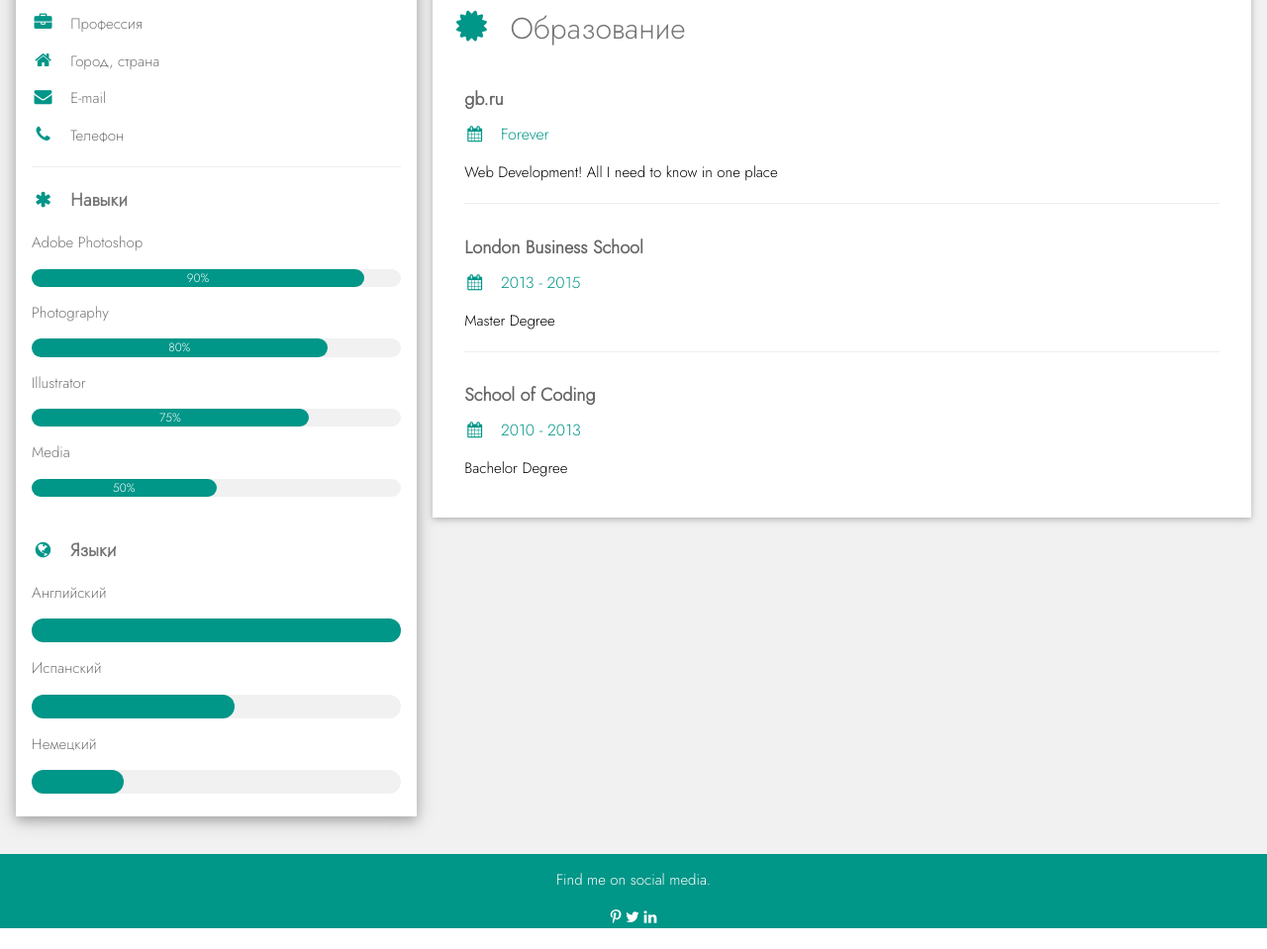
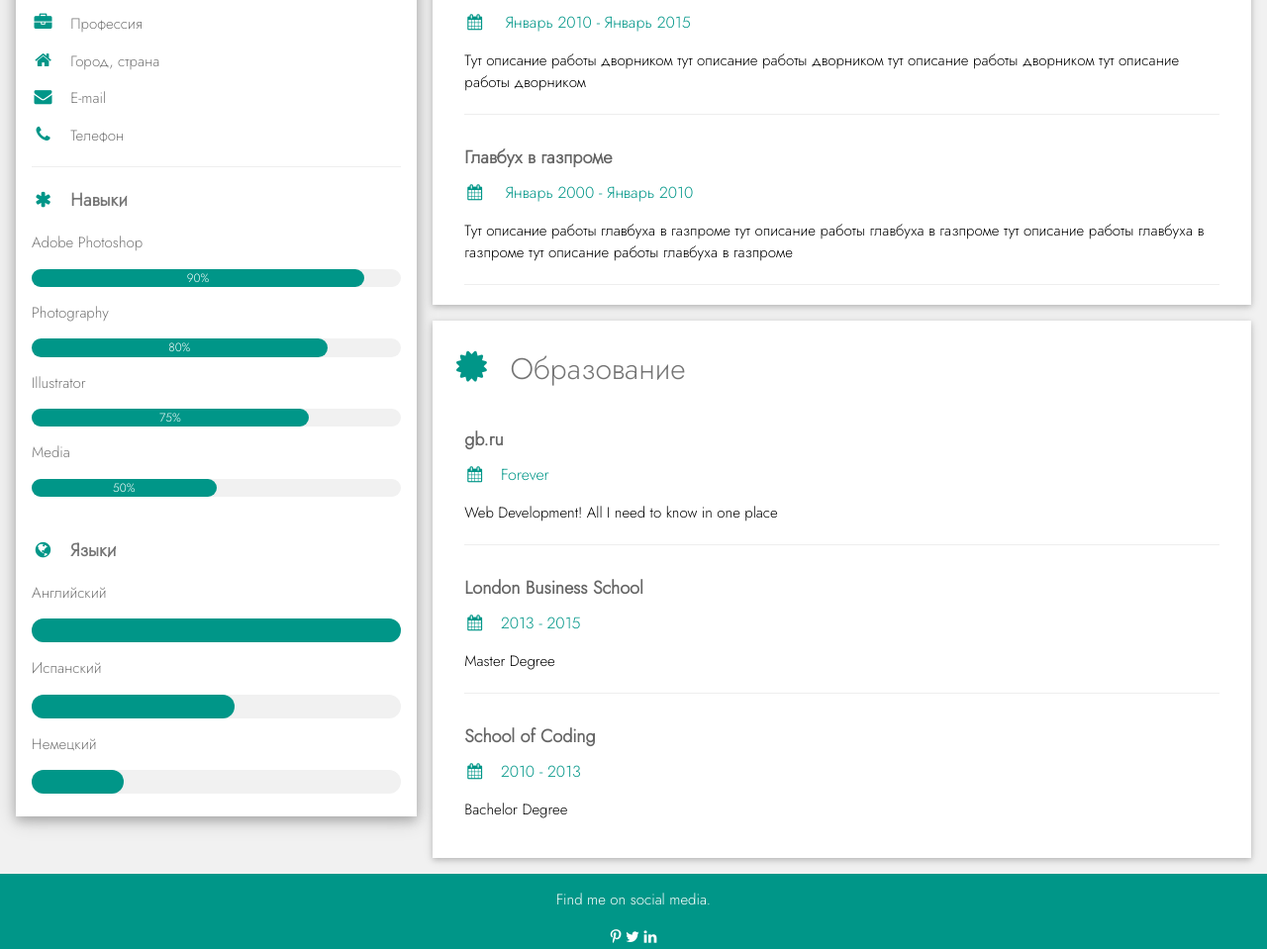
Before and after one commit to dungogggggggggggggg/seminar4, a PHP site: page / in a window 1280 px wide. Shown: the part 322-1281 px from the top of the page at 99% size. Before the commit the page ends 1260 px from the top, so only its background shows below. Run offline with PHP 8.4, Linux system fonts and the light colour scheme.

Commit message:
Выполненное дз

```diff
--- a/index.php
+++ b/index.php
@@ -1,3 +1,29 @@
+<?php
+$works = [
+  [
+    "name" => "Разработчик",
+    "dateStart" => "Январь 2015",
+    "dateEnd" => "Текущее время",
+    "description" => "Тут описание работы разработчиком тут описание работы разработчиком
+    тут описание работы разработчиком тут описание работы разработчиком",
+  ],
+  [
+    "name" => "Дворник",
+    "dateStart" => "Январь 2010",
+    "dateEnd" => "Январь 2015",
+    "description" => "Тут описание работы дворником тут описание работы дворником
+    тут описание работы дворником тут описание работы дворником",
+  ],
+  [
+    "name" => "Главбух в газпроме",
+    "dateStart" => "Январь 2000",
+    "dateEnd" => "Январь 2010",
+    "description" => "Тут описание работы главбуха в газпроме тут описание работы главбуха в газпроме
+    тут описание работы главбуха в газпроме тут описание работы главбуха в газпроме",
+  ],
+];
+?>
+
 <!DOCTYPE html>
 <html>
   <head>
@@ -84,13 +110,24 @@
 
       <div class="w3-container w3-card w3-white w3-margin-bottom">
         <h2 class="w3-text-grey w3-padding-16"><i class="fa fa-suitcase fa-fw w3-margin-right w3-xxlarge w3-text-teal"></i>Опыт работы</h2>
+        <?php for ($i = 0; $i < count($works); $i++): ?>
         <div class="w3-container">
-          <h5 class="w3-opacity"><b>Front End Developer </b></h5>
-          <h6 class="w3-text-teal"><i class="fa fa-calendar fa-fw w3-margin-right"></i>Jan 2015 - <span class="w3-tag w3-teal w3-round">Current</span></h6>
-          <p>Lorem ipsum dolor sit amet. Praesentium magnam consectetur vel in deserunt aspernatur est reprehenderit sunt hic. Nulla tempora soluta ea et odio, unde doloremque repellendus iure, iste.</p>
+          <h5 class="w3-opacity"><b><?=$works[$i]['name'];?></b></h5>
+          <h6 class="w3-text-teal">
+            <i class="fa fa-calendar fa-fw w3-margin-right"></i>
+            <?=$works[$i]['dateStart'];?> -
+            <?php if ($i == 0):?>
+            <span class="w3-tag w3-teal w3-round">
+              <?=$works[$i]['dateEnd'];?>
+          </span>
+          <?php else:?>
+            <?=$works[$i]['dateEnd'];?>
+          <?php endif; ?>
+          </h6>
+          <p><?=$works[$i]['description'];?></p>
           <hr>
         </div>
-
+        <?php endfor; ?>
       </div>
 
       <div class="w3-container w3-card w3-white">
```
Also changed, not shown: my.sql (added, +23 -0 lines).
